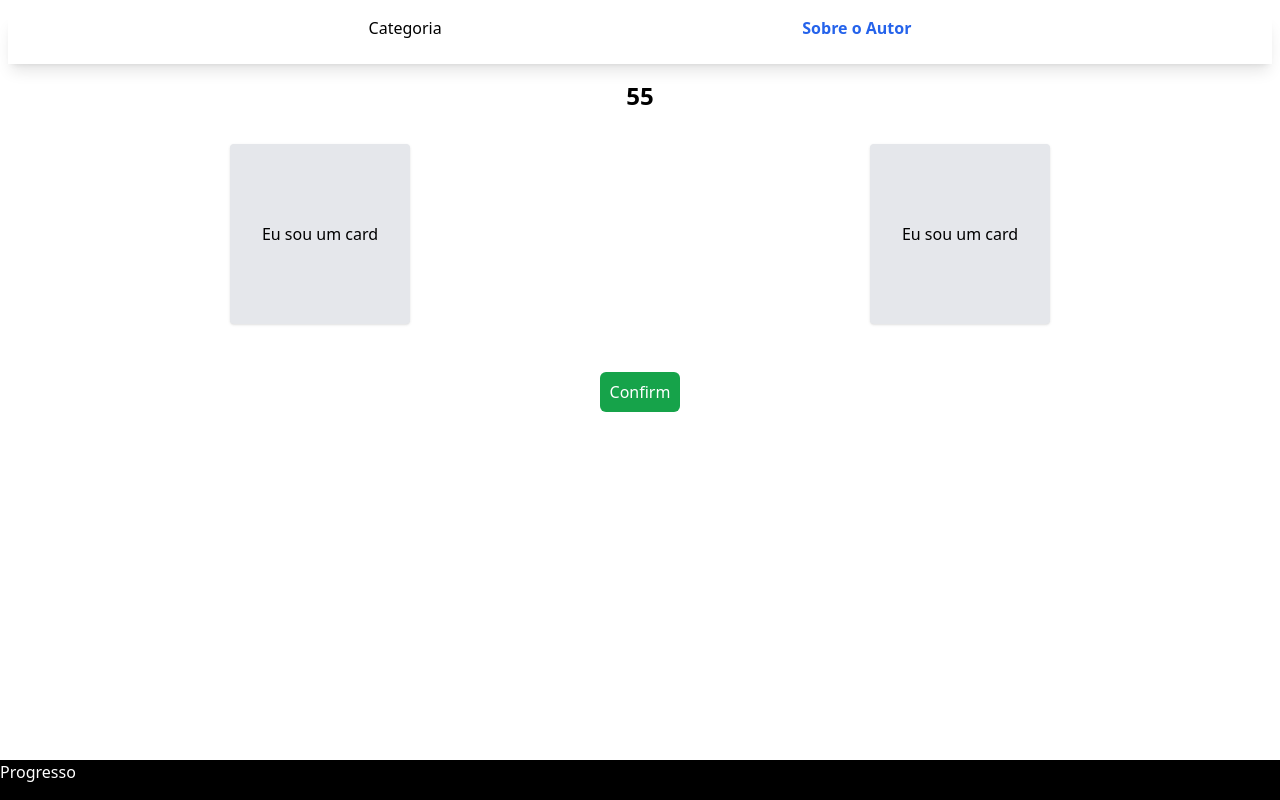
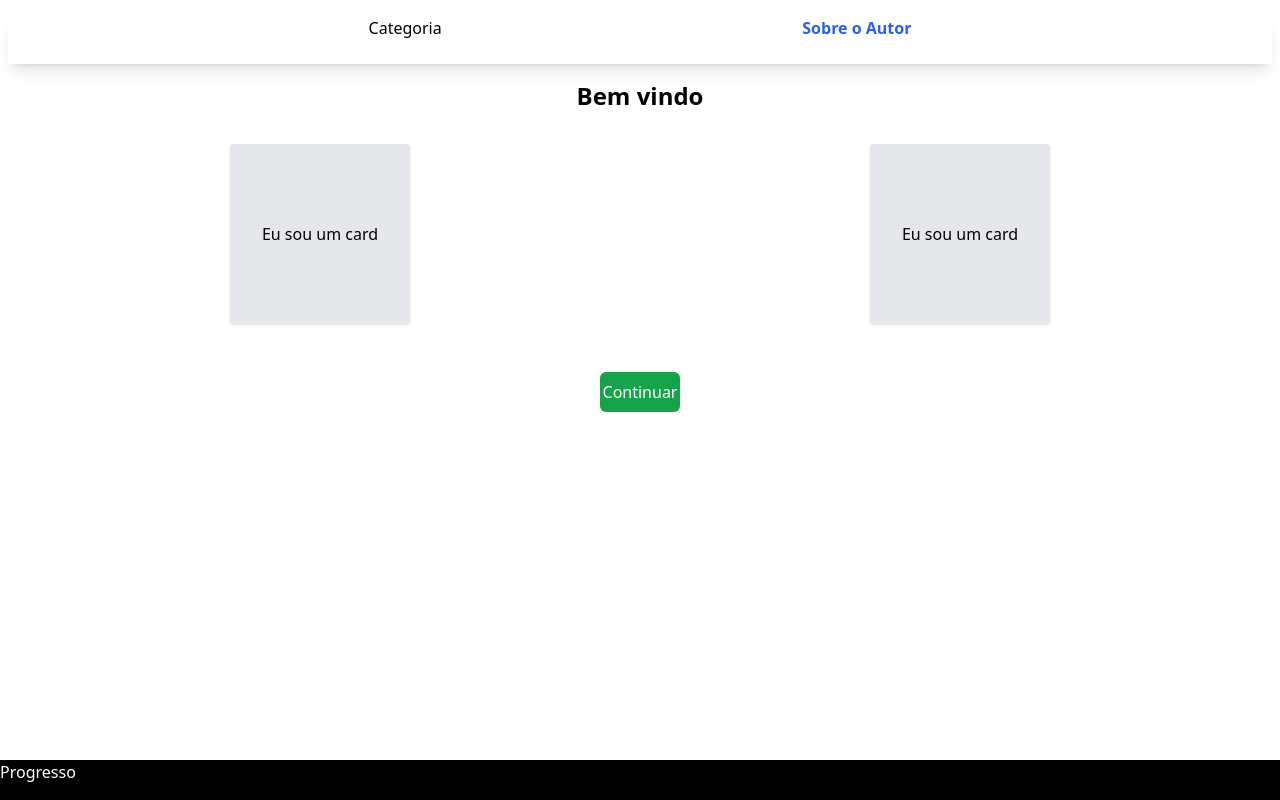
Before and after one commit to MapieMamunhe/know-your-stuff, a React (Vite) app: page / in a window 1280 px wide. Built offline with nearby package versions, Linux system fonts and the light colour scheme.

Commit message:
Update rules functionality  - Refactor button component

```diff
--- a/src/App.tsx
+++ b/src/App.tsx
@@ -5,7 +5,10 @@ import Header from "./components/Header";
 import Timer from "./components/Timer";
 import { QueryClientProvider, QueryClient } from "react-query";
 import { ReactQueryDevtools } from "react-query/devtools";
-import { atom } from "jotai";
+import { atom, useAtom } from "jotai";
+import { atomWithStorage } from "jotai/utils";
+import AdditionalInfo from "./components/AdditionalInfo";
+import Button from "./components/Button";
 
 const queryClient = new QueryClient({
   defaultOptions: {
@@ -22,13 +25,9 @@ function App() {
   return (
     <QueryClientProvider client={queryClient}>
       <Header />
-      <Timer />
+      <AdditionalInfo />
       <CardSelection />
-      <div className="flex justify-center my-4 ">
-        <button className="bg-green-600 hover:bg-blue-600 rounded-md w-20 h-10 text-center text-white">
-          Confirm
-        </button>
-      </div>
+      <Button />
       <Footer />
       <ReactQueryDevtools initialIsOpen={false} />
     </QueryClientProvider>
--- a/src/components/AdditionalInfo/index.tsx
+++ b/src/components/AdditionalInfo/index.tsx
@@ -1,9 +1,15 @@
+import { useAtom } from "jotai";
 import React from "react";
+import { inforNumberAtom } from "../Button";
+
+import Rules from "../Rules";
+import Timer from "../Timer";
 
 // import { Container } from './styles';
 
 const AdditionalInfo: React.FC = () => {
-  return <></>;
+  const [infoNumber] = useAtom(inforNumberAtom);
+  return <>{infoNumber < 5 ? <Rules /> : <Timer />}</>;
 };
 
 export default AdditionalInfo;
--- /dev/null
+++ b/src/components/Button/index.tsx
@@ -0,0 +1,38 @@
+import { atom, useAtom } from "jotai";
+import React, { useState } from "react";
+
+// import { Container } from './styles';
+
+const Button: React.FC = () => {
+  const [infoNumber, setInfoNumber] = useAtom(inforNumberAtom);
+  const handleInfo = () => {
+    //Call functions bellow only if condition is meet to save state update time
+    if (infoNumber <= 4) {
+      handleInfoNumber();
+      handleTextButton();
+    }
+  };
+  const handleInfoNumber = (): void => setInfoNumber(infoNumber + 1);
+  const [textButton, setTextButton] = useState("Continuar");
+  const handleTextButton = (): void => {
+    if (infoNumber > 3) {
+      setTextButton(() => "Confirmar");
+    }
+    if (infoNumber === 3) {
+      setTextButton(() => "Começar");
+    }
+  };
+  return (
+    <div className="flex justify-center my-4 ">
+      <button
+        onClick={handleInfo}
+        className="bg-green-600 hover:bg-blue-600 rounded-md w-20 h-10 text-center text-white"
+      >
+        {textButton}
+      </button>
+    </div>
+  );
+};
+
+export default Button;
+export const inforNumberAtom = atom<number>(0);
--- a/src/components/Rules/index.tsx
+++ b/src/components/Rules/index.tsx
@@ -1,8 +1,11 @@
+import { useAtom } from "jotai";
 import React, { useState } from "react";
+import { inforNumberAtom } from "../Button";
 
 // import { Container } from './styles';
 
 const Rules: React.FC = () => {
+  const [infoNumber] = useAtom(inforNumberAtom);
   const [rules, setRules] = useState([
     "Bem vindo",
     "Terá 60 segundos para adivinhar qual é a imagem certa",
@@ -10,7 +13,11 @@ const Rules: React.FC = () => {
     "A pontuação está no rodapé",
     "Se estiver preparado, clique em COMEÇAR!",
   ]);
-  return <div />;
+  return (
+    <p className="text-center font-semibold text-2xl px-20">
+      {rules[infoNumber]}
+    </p>
+  );
 };
 
 export default Rules;
```
